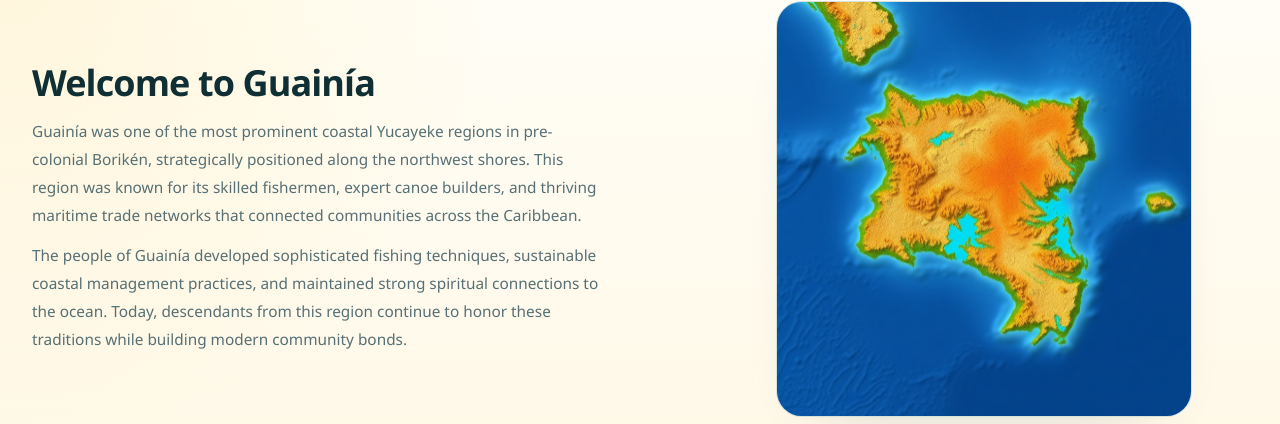
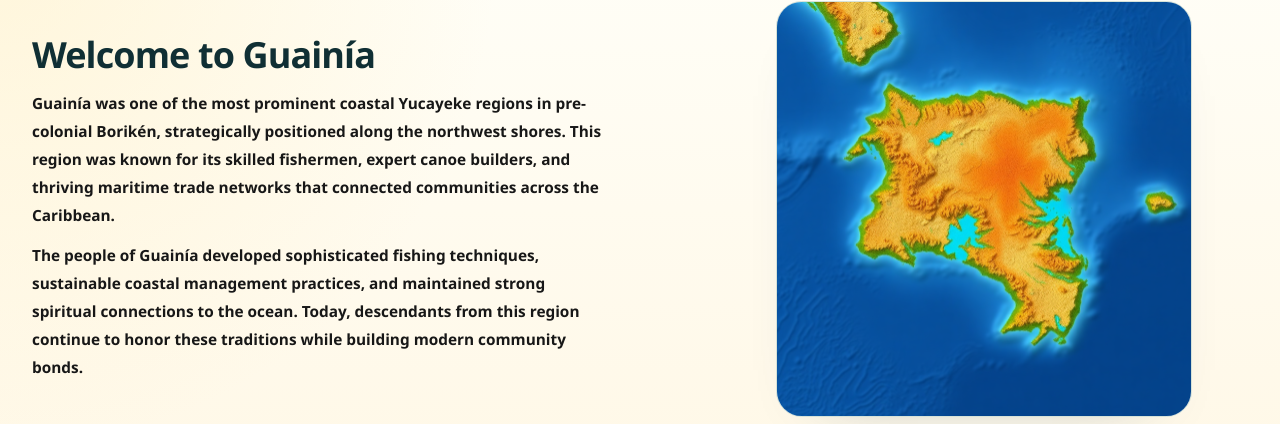
Before and after one commit to pageoptima/CommunityFrontendWeb, a Next.js app: page /yucayeke in a window 1280 px wide. Shown: the part 528-952 px from the top of the page. Built offline with nearby package versions, Linux system fonts and the light colour scheme; no server answers.

Commit message:
refactor: minor changes

```diff
--- a/src/features/yucayeke/components/yucayeke-welcome-section.tsx
+++ b/src/features/yucayeke/components/yucayeke-welcome-section.tsx
@@ -19,7 +19,7 @@ export function YucayekeWelcomeSection() {
               {title}
             </h2>
 
-            <div className="text-muted-foreground mt-3 space-y-3 text-[0.9rem] leading-6 sm:mt-4 sm:text-[0.94rem] sm:leading-7 lg:text-[0.96rem] lg:leading-7">
+            <div className="mt-3 space-y-3 text-[0.9rem] leading-6 font-semibold text-[#171717] sm:mt-4 sm:text-[0.94rem] sm:leading-7 lg:text-[0.96rem] lg:leading-7">
               {paragraphs.map((paragraph) => (
                 <p key={paragraph}>{paragraph}</p>
               ))}
```
